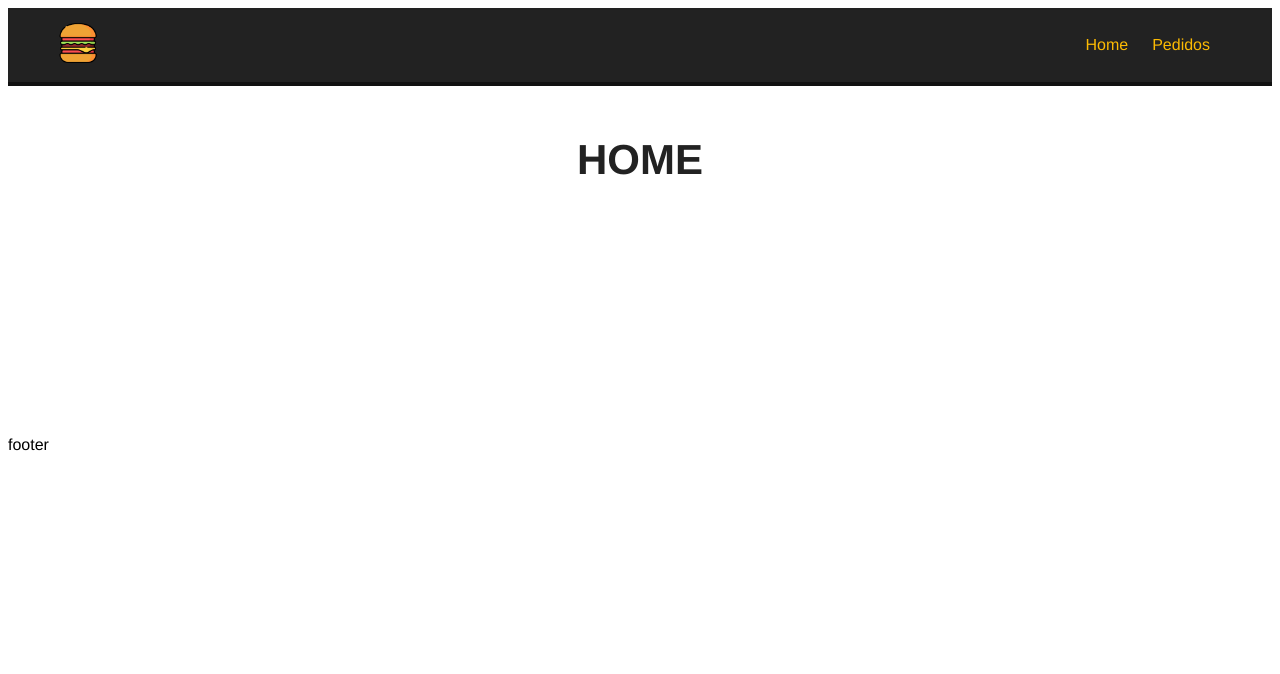
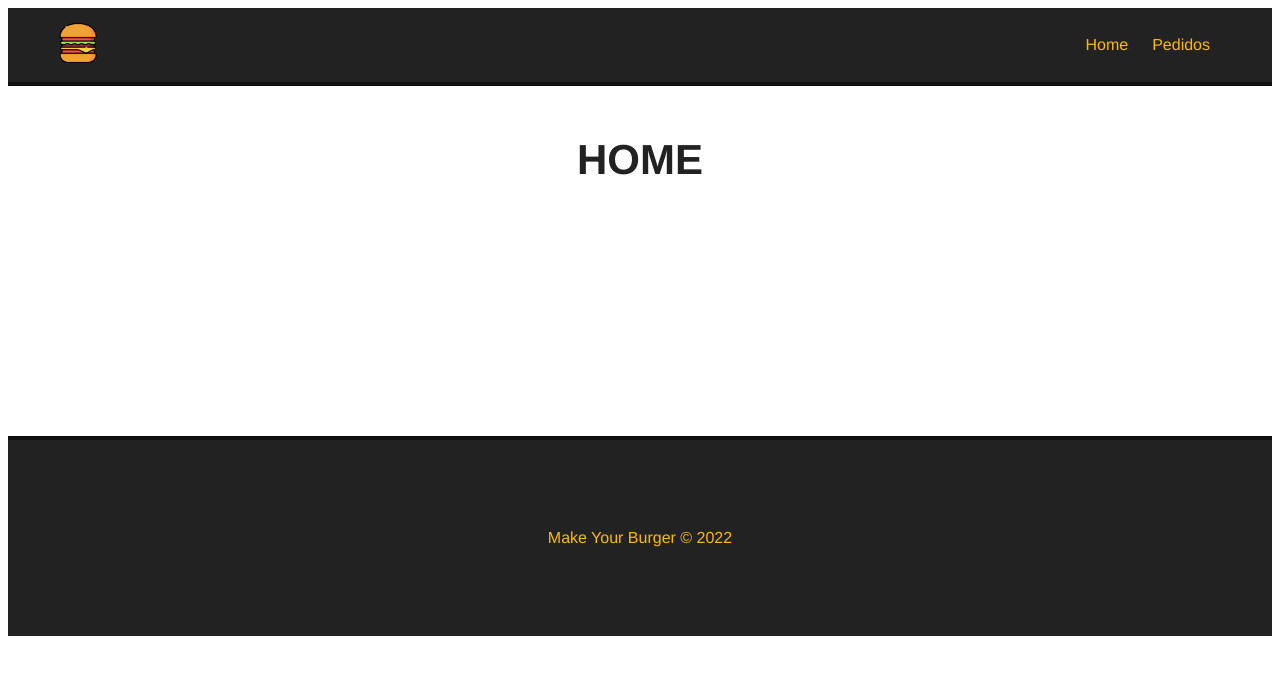
Before and after one commit to PriscilaRoza/make-your-burger, a Vue app: page / in a window 1280 px wide. Shown: the top 674 px of the page. Built offline with nearby package versions, Linux system fonts and the light colour scheme.

Commit message:
footer concluido

```diff
--- a/src/components/Footer.vue
+++ b/src/components/Footer.vue
@@ -1,5 +1,7 @@
 <template>
-    <p>footer</p>
+    <footer id="footer">
+        <p>Make Your Burger &copy; 2022</p>
+    </footer>
 </template>
 
 <script>
@@ -7,3 +9,17 @@
     name: 'Footer'
     }
 </script>
+
+<style scoped>
+    #footer{
+        height: 200px;
+        background-color: #222;
+        border-top: 4px solid #111;
+        color: #FCBA03;
+        display: flex;
+        align-items: center;
+        justify-content: center;
+        bottom: 0;
+        width: 100%;
+    }
+</style>
```
